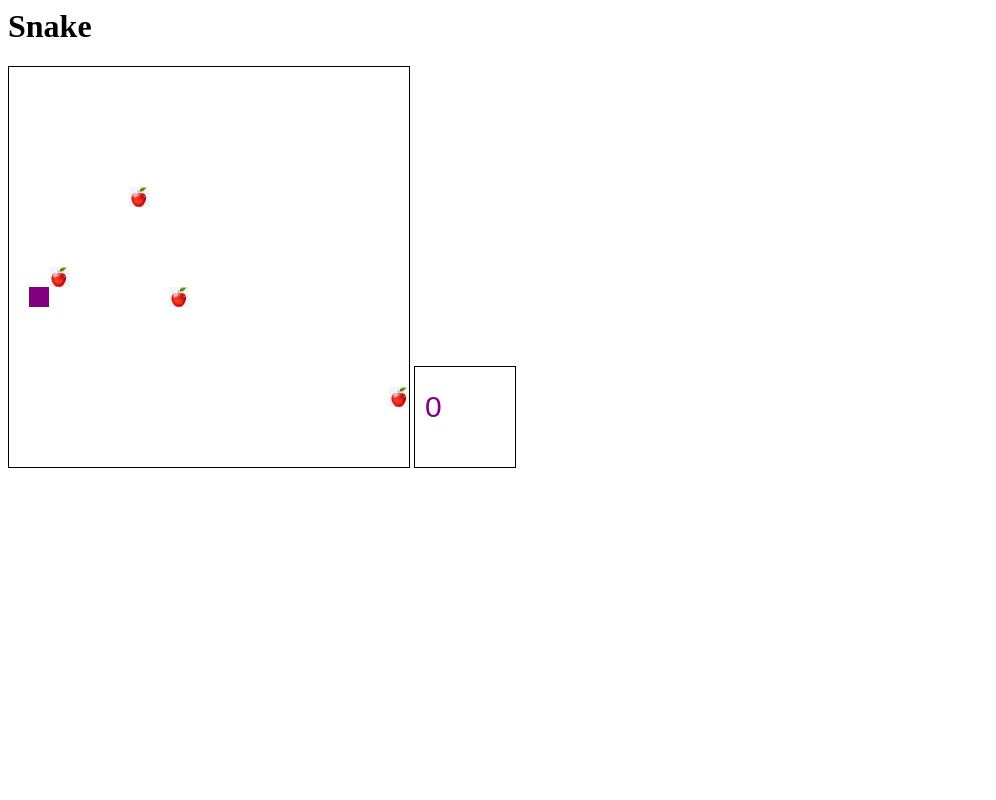
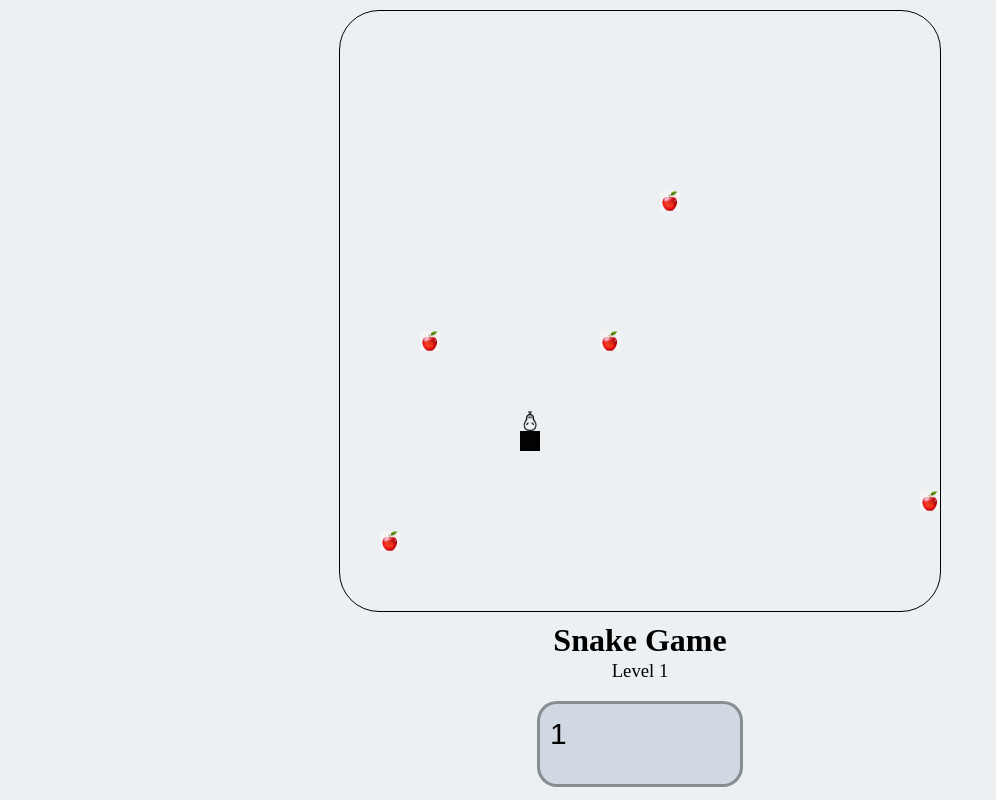
Before and after one commit to iqbal1704/se-be2-kelompok4, a plain HTML site: page snake-game/index.html in a window 1280 px wide. Shown: the whole page, without its empty margins (0-996 px from the left). Drawn offline with Linux system fonts and the light colour scheme.

Commit message:
feat: mengubah character snake (#5)

```diff
--- a/snake-game/index.html
+++ b/snake-game/index.html
@@ -1,11 +1,79 @@
 <html>
     <head>
-        <script type="text/javascript" src="script.js"></script>
     </head>
-    <body onload="draw();">
-        <h1>Snake</h1>
-        <img id="apple" style="display: none;" width="20" height="20" src="asset/apple.png" alt="Apple">
-        <canvas id="snakeBoard" width="400" height="400" style="border:1px solid #000000;"></canvas>
-        <canvas id="score1Board" width="100" height="100" style="border:1px solid #000000;"></canvas>
+        <div style="text-align: center;">
+        <canvas id="snakeBoard" width="600" height="600" style="border:1px solid #000000;"></canvas>
+        <style>
+            body {
+              margin-top: 10px;
+              margin-left: 31px;
+              margin-right: 31px;
+              padding: 0;
+              display: flex;
+              flex-direction: column;
+              justify-content: center;
+              align-items: center;
+              background-color: #ecf0f3;
+            }
+
+            canvas {
+              border: 3px solid rgba(0, 0, 0, 0.35);
+              box-sizing: border-box;
+              border-radius: 40px;
+            }
+
+            .snake-head {
+              display: none;
+            }
+
+            #snake-body {
+              display: none;
+            }
+
+            #apple {
+              display: none;
+            }
+
+            #love {
+                display: none;
+            }
+
+            h1 {
+              margin-top: 10px;
+            }
+
+            h3 {
+              font-weight: lighter;
+              margin-top: 10px;
+            }
+          </style>
+          </head>
+          <body onload="draw();">
+            <!-- snake-head -->
+            <img id="snake-head-top" class="snake-head" src="assets/snake-head-top.png" alt="snake head" width="20" height="20">
+            <img id="snake-head-down" class="snake-head" src="assets/snake-head-down.jpg"  alt="snake head" width="20" height="20">
+            <img id="snake-head-left" class="snake-head" src="assets/snake-head-left.png" alt="snake head" width="20" height="20">
+            <img id="snake-head-right" class="snake-head" src="assets/snake-head-right.png" alt="snake head" width="20" height="20">
+            <!-- end snake-head -->
+
+            <!-- snake-body -->
+            <img id="snake-body" src="assets/snake-body.png" alt="snake-body" width="20" height="20"></img>
+            <!-- end snake-body -->
+
+            <!-- apple -->
+            <img id="apple" width="20" height="20" src="assets/apple.png" alt="Apple">
+            <!-- end apple -->
+
+            <!-- love -->
+            <img id="love" width="20" height="20" src="assets/love.png" alt="love">
+
+            <h1>Snake Game</h1>
+            <h3 style="margin-top: -20px">Level 1</h3>
+
+            <canvas id="score1Board"  style="background-color: #d0d8e2; border-radius: 20px" width="200" height="80"
+            ></canvas>
+        <!-- element Skor -->
+    </div>
+    <script type="text/javascript" src="script.js"></script>
     </body>
 </html>
--- a/snake-game/script.js
+++ b/snake-game/script.js
@@ -1,154 +1,234 @@
 const CELL_SIZE = 20;
-const CANVAS_SIZE = 400;
-//made faster
+// 1. board game
+const CANVAS_SIZE = 600;
 const REDRAW_INTERVAL = 50;
 const WIDTH = CANVAS_SIZE / CELL_SIZE;
 const HEIGHT = CANVAS_SIZE / CELL_SIZE;
-//this
 const DIRECTION = {
   LEFT: 0,
   RIGHT: 1,
   UP: 2,
   DOWN: 3,
-}
-const MOVE_INTERVAL = 150;
+};
+const MOVE_INTERVAL = 120;
 
 function initPosition() {
   return {
     x: Math.floor(Math.random() * WIDTH),
     y: Math.floor(Math.random() * HEIGHT),
+  };
 }
+
+function initHeadAndBody() {
+  let head = initPosition();
+  let body = [{ x: head.x, y: head.y }];
+  return {
+    head: head,
+    body: body,
+  };
 }
 
 function initDirection() {
   return Math.floor(Math.random() * 4);
 }
 
-let snake1 = {
-    color: "purple",
-    position: initPosition(),
+function initSnake(color) {
+  return {
+    color: color,
+    ...initHeadAndBody(),
     direction: initDirection(),
     score: 0,
+  };
+}
+let snake1 = initSnake("#DBDBDB");
+
+let apple1 = {
+  position: initPosition(),
+};
+
+let apple2 = {
+  position: initPosition(),
+};
+
+let apple3 = {
+  position: initPosition(),
+};
+
+let apple4 = {
+    position: initPosition(),
+};
+
+let apple5 = {
+    position: initPosition(),
+};
+
+function drawCell(ctx, x, y, snakeId) {
+  let img = document.getElementById(snakeId);
+  ctx.drawImage(img, x * CELL_SIZE, y * CELL_SIZE, CELL_SIZE, CELL_SIZE);
 }
 
-let apple1 = {
-    color: "red",
-    position: initPosition(),
+function drawSnake(ctx, snake) {
+  switch (snake.direction) {
+    case DIRECTION.LEFT:
+      drawCell(ctx, snake.head.x, snake.head.y, "snake-head-left");
+      break;
+    case DIRECTION.RIGHT:
+      drawCell(ctx, snake.head.x, snake.head.y, "snake-head-right");
+      break;
+    case DIRECTION.DOWN:
+      drawCell(ctx, snake.head.x, snake.head.y, "snake-head-down");
+      break;
+    case DIRECTION.UP:
+      drawCell(ctx, snake.head.x, snake.head.y, "snake-head-top");
+      break;
   }
 
-let apple2 = {
-    color: "red",
-    position: initPosition(),
+  for (let i = 1; i < snake.body.length; i++) {
+    let part = snake.body[i];
+    drawCell(ctx, part.x, part.y, "snake-body");
+  }
 }
 
-let apple3 = {
-    color: "red",
-    position: initPosition(),
-}
+function drawApple(ctx, apple) {
+  let img = document.getElementById("apple");
 
-let apple4 = {
-    color: "red",
-    position: initPosition(),
-}
-
-function drawCell(ctx, x, y, color) {
-    ctx.fillStyle = color;
-    ctx.fillRect(x * CELL_SIZE, y * CELL_SIZE, CELL_SIZE, CELL_SIZE);
+  ctx.drawImage(img, apple.position.x * CELL_SIZE, apple.position.y * CELL_SIZE, CELL_SIZE, CELL_SIZE
+  );
 }
 
 function drawScore(snake) {
   let scoreCanvas;
   if (snake.color == snake1.color) {
     scoreCanvas = document.getElementById("score1Board");
-    } else {
-        scoreCanvas = document.getElementById("score2Board");
   }
+
   let scoreCtx = scoreCanvas.getContext("2d");
 
   scoreCtx.clearRect(0, 0, CANVAS_SIZE, CANVAS_SIZE);
   scoreCtx.font = "30px Arial";
-    scoreCtx.fillStyle = snake.color
+  // scoreCtx.fillStyle = snake.color;
   scoreCtx.fillText(snake.score, 10, scoreCanvas.scrollHeight / 2);
 }
 
+function clearScreen(ctx) {
+  ctx.clearRect(0, 0, CANVAS_SIZE, CANVAS_SIZE);
+}
+
 function draw() {
-    setInterval(function() {
+  setInterval(function () {
     let snakeCanvas = document.getElementById("snakeBoard");
     let ctx = snakeCanvas.getContext("2d");
 
-        ctx.clearRect(0, 0, CANVAS_SIZE, CANVAS_SIZE);
+    clearScreen(ctx);
 
-        drawCell(ctx, snake1.position.x, snake1.position.y, snake1.color);
+    // snake 1
+    drawSnake(ctx, snake1);
 
-        let img = document.getElementById("apple");
-        ctx.drawImage(img, apple1.position.x * CELL_SIZE, apple1.position.y * CELL_SIZE, CELL_SIZE, CELL_SIZE);
-        ctx.drawImage(img, apple2.position.x * CELL_SIZE, apple2.position.y * CELL_SIZE, CELL_SIZE, CELL_SIZE);
-        ctx.drawImage(img, apple3.position.x * CELL_SIZE, apple3.position.y * CELL_SIZE, CELL_SIZE, CELL_SIZE);
-        ctx.drawImage(img, apple4.position.x * CELL_SIZE, apple4.position.y * CELL_SIZE, CELL_SIZE, CELL_SIZE);
+    // apple 1
+    drawApple(ctx, apple1);
+
+    // apple 2
+    drawApple(ctx, apple2);
+
+    // apple 3
+    drawApple(ctx, apple3);
+
+    // apple 4
+    drawApple(ctx, apple4);
+
+    // apple 5
+    drawApple(ctx, apple5);
 
     drawScore(snake1);
   }, REDRAW_INTERVAL);
 }
 
 function teleport(snake) {
-    if (snake.position.x < 0) {
-        snake.position.x = CANVAS_SIZE / CELL_SIZE - 1;
+  if (snake.head.x < 0) {
+    snake.head.x = CANVAS_SIZE / CELL_SIZE - 1;
   }
-    if (snake.position.x >= WIDTH) {
-        snake.position.x = 0;
+  if (snake.head.x >= WIDTH) {
+    snake.head.x = 0;
   }
-    if (snake.position.y < 0) {
-        snake.position.y = CANVAS_SIZE / CELL_SIZE - 1;
+  if (snake.head.y < 0) {
+    snake.head.y = CANVAS_SIZE / CELL_SIZE - 1;
   }
-    if (snake.position.y >= HEIGHT) {
-        snake.position.y = 0;
+  if (snake.head.y >= HEIGHT) {
+    snake.head.y = 0;
   }
 }
 
-function eat(snake, apple1, apple2) {
-    if (snake.position.x == apple1.position.x && snake.position.y == apple1.position.y) {
-        apple1.position = initPosition();
+function eat(snake, apple) {
+  if (snake.head.x == apple.position.x && snake.head.y == apple.position.y) {
+    apple.position = initPosition();
     snake.score++;
-    }
-
-    if (snake.position.x == apple2.position.x && snake.position.y == apple2.position.y) {
-        apple2.position = initPosition();
-        snake.score++;
-    }
-
-    if (snake.position.x == apple3.position.x && snake.position.y == apple3.position.y) {
-        apple3.position = initPosition();
-        snake.score++;
-    }
-
-    if (snake.position.x == apple4.position.x && snake.position.y == apple4.position.y) {
-        apple4.position = initPosition();
-        snake.score++;
+    snake.body.push({ x: snake.head.x, y: snake.head.y });
   }
 }
 
 function moveLeft(snake) {
-    snake.position.x--;
+  snake.head.x--;
   teleport(snake);
-    eat(snake, apple1, apple2);
+  eat(snake, apple1);
+  eat(snake, apple2);
+  eat(snake, apple3);
+  eat(snake, apple4);
+  eat(snake, apple5);
 }
 
 function moveRight(snake) {
-    snake.position.x++;
+  snake.head.x++;
   teleport(snake);
-    eat(snake, apple1, apple2);
+  eat(snake, apple1);
+  eat(snake, apple2);
+  eat(snake, apple3);
+  eat(snake, apple4);
+  eat(snake, apple5);
 }
 
 function moveDown(snake) {
-    snake.position.y++;
+  snake.head.y++;
   teleport(snake);
-    eat(snake, apple1, apple2);
+  eat(snake, apple1);
+  eat(snake, apple2);
+  eat(snake, apple3);
+  eat(snake, apple4);
+  eat(snake, apple5);
 }
 
 function moveUp(snake) {
-    snake.position.y--;
+  snake.head.y--;
   teleport(snake);
-    eat(snake, apple1, apple2);
+  eat(snake, apple1);
+  eat(snake, apple2);
+  eat(snake, apple3);
+  eat(snake, apple4);
+  eat(snake, apple5);
+}
+
+function checkCollision(snakes) {
+  let isCollide = false;
+
+  for (let i = 0; i < snakes.length; i++) {
+    for (let j = 0; j < snakes.length; j++) {
+      for (let k = 1; k < snakes[j].body.length; k++) {
+        if (
+          snakes[i].head.x == snakes[j].body[k].x && snakes[i].head.y == snakes[j].body[k].y
+        ) {
+          isCollide = true;
+        }
+      }
+    }
+  }
+
+  if (isCollide) {
+    // gameOver.play();
+    alert("Game over");
+
+    snake1 = initSnake("#DBDBDB");
+  }
+
+  return isCollide;
 }
 
 function move(snake) {
@@ -166,21 +246,47 @@ function move(snake) {
       moveUp(snake);
       break;
   }
-    setTimeout(function() {
+  moveBody(snake);
+  if (!checkCollision([snake1])) {
+    setTimeout(function () {
       move(snake);
     }, MOVE_INTERVAL);
+  } else {
+    initGame();
+  }
+}
+
+function moveBody(snake) {
+  snake.body.unshift({ x: snake.head.x, y: snake.head.y });
+  snake.body.pop();
+}
+
+function turn(snake, direction) {
+  const oppositeDirections = {
+    [DIRECTION.LEFT]: DIRECTION.RIGHT,
+    [DIRECTION.RIGHT]: DIRECTION.LEFT,
+    [DIRECTION.DOWN]: DIRECTION.UP,
+    [DIRECTION.UP]: DIRECTION.DOWN,
+  };
+
+  if (direction !== oppositeDirections[snake.direction]) {
+    snake.direction = direction;
+  }
 }
 
 document.addEventListener("keydown", function (event) {
   if (event.key === "ArrowLeft") {
-        snake1.direction = DIRECTION.LEFT;
+    turn(snake1, DIRECTION.LEFT);
   } else if (event.key === "ArrowRight") {
-        snake1.direction = DIRECTION.RIGHT;
+    turn(snake1, DIRECTION.RIGHT);
   } else if (event.key === "ArrowUp") {
-        snake1.direction = DIRECTION.UP;
+    turn(snake1, DIRECTION.UP);
   } else if (event.key === "ArrowDown") {
-        snake1.direction = DIRECTION.DOWN;
+    turn(snake1, DIRECTION.DOWN);
   }
-})
+});
 
+function initGame() {
   move(snake1);
+}
+initGame();
```
Also changed, not shown: snake-game/assets/apple.png (renamed from snake-game/asset/apple.png), snake-game/assets/love.png (added), snake-game/assets/snake-body.png (added), snake-game/assets/snake-head-down.jpg (added), snake-game/assets/snake-head-left.png (added), snake-game/assets/snake-head-right.png (added), snake-game/assets/snake-head-top.png (added). Lines whose indentation alone changed are shown as unchanged.
